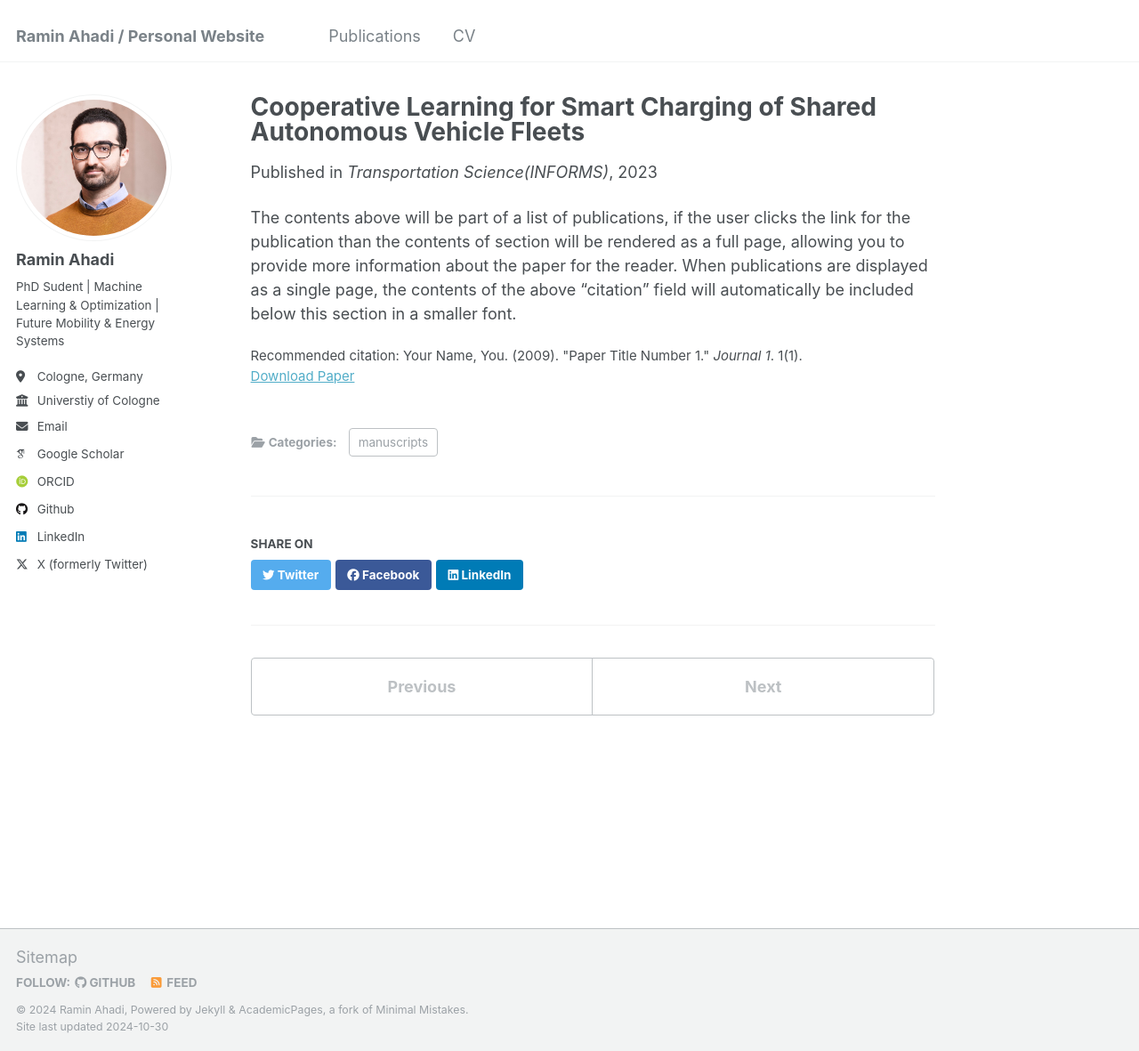
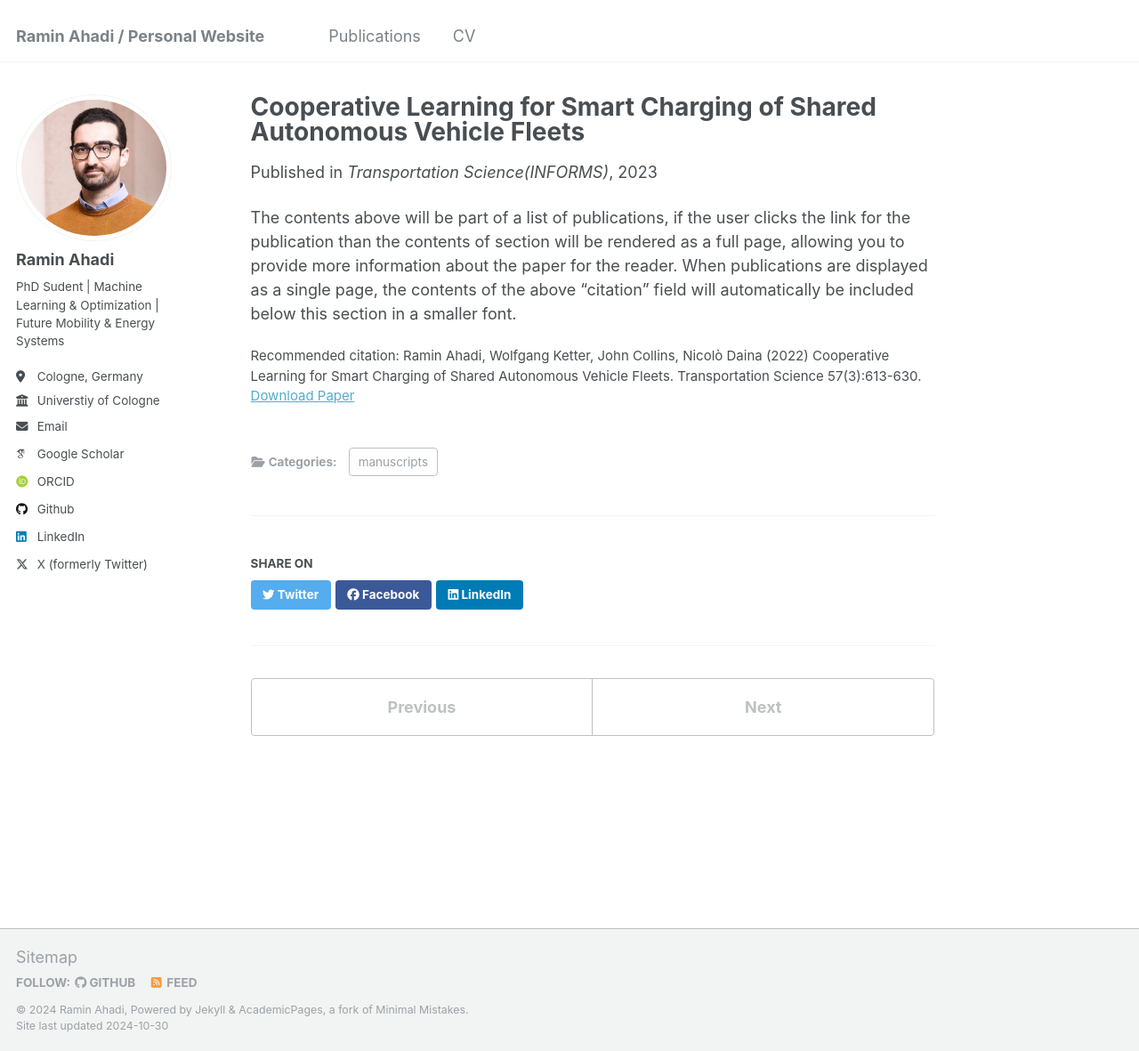
Before and after one commit to rahadi94/rahadi94.github.io, a Jekyll site: the page built from _publications/2009-10-01-paper-title-number-1.md, in a window 1280 px wide and 1181 px high. Shown: the whole window at 89% size. Built offline with Jekyll 4.4.1, drawn with Linux system fonts in a browser that asks for light colours; some web fonts are replaced.

Commit message:
Update 2009-10-01-paper-title-number-1.md

```diff
--- a/_publications/2009-10-01-paper-title-number-1.md
+++ b/_publications/2009-10-01-paper-title-number-1.md
@@ -8,7 +8,7 @@ date: 2023-05-01
 venue: 'Transportation Science(INFORMS)'
 slidesurl: #'http://academicpages.github.io/files/slides1.pdf'
 paperurl: 'https://pubsonline.informs.org/doi/full/10.1287/trsc.2022.1187'
-citation: 'Your Name, You. (2009). &quot;Paper Title Number 1.&quot; <i>Journal 1</i>. 1(1).'
+citation: 'Ramin Ahadi, Wolfgang Ketter, John Collins, Nicolò Daina (2022) Cooperative Learning for Smart Charging of Shared Autonomous Vehicle Fleets. Transportation Science 57(3):613-630.'
 ---
 
 The contents above will be part of a list of publications, if the user clicks the link for the publication than the contents of section will be rendered as a full page, allowing you to provide more information about the paper for the reader. When publications are displayed as a single page, the contents of the above "citation" field will automatically be included below this section in a smaller font.
```
